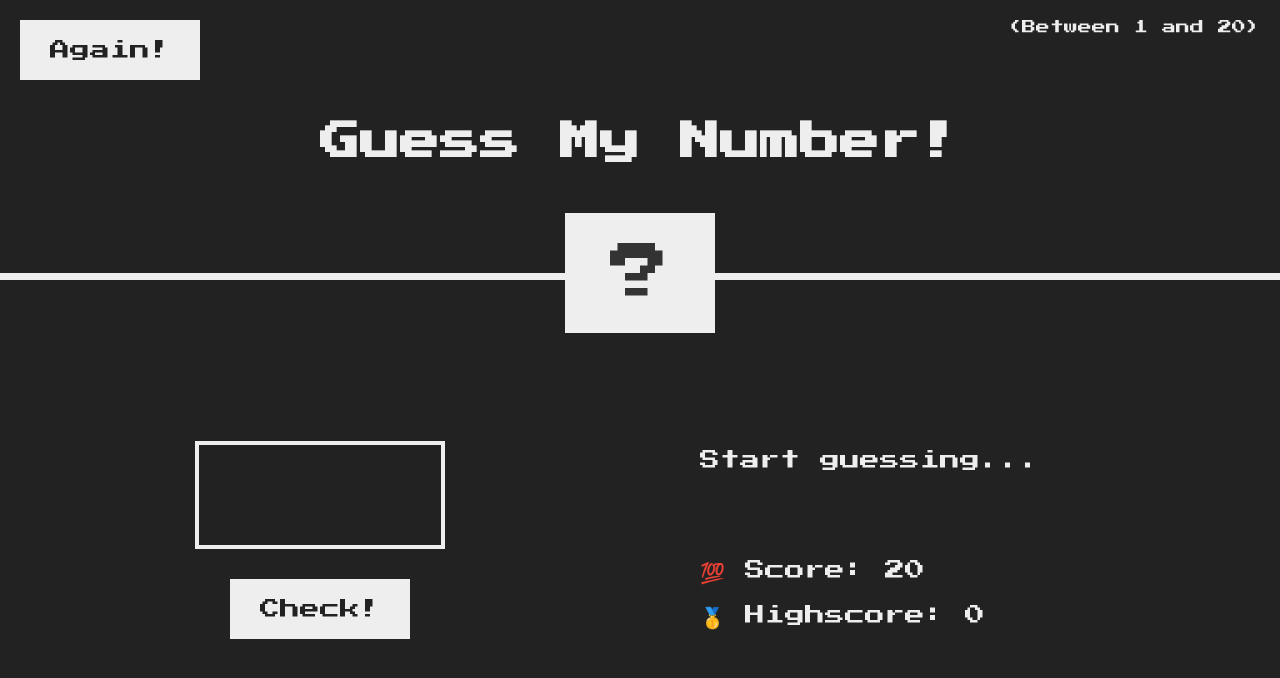
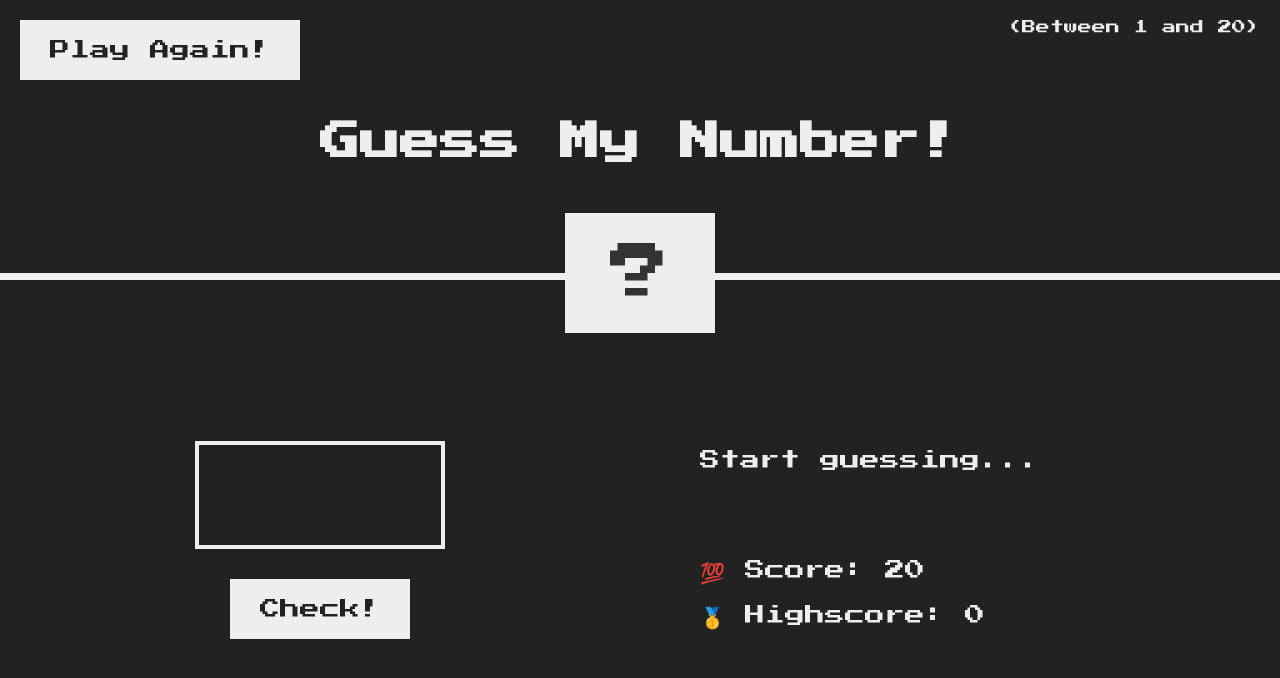
Before and after one commit to dayachettri/Guess-My-Number, a plain HTML site: page index.html in a window 1280 px wide. Drawn offline with Linux system fonts and the light colour scheme.

Commit message:
update text on .again

```diff
--- a/index.html
+++ b/index.html
@@ -1,6 +1,5 @@
 <!DOCTYPE html>
 <html lang="en">
-
   <head>
     <meta charset="UTF-8" />
     <meta name="viewport" content="width=device-width, initial-scale=1.0" />
@@ -13,7 +12,7 @@
     <header>
       <h1>Guess My Number!</h1>
       <p class="between">(Between 1 and 20)</p>
-    <button class="btn again">Again!</button>
+      <button class="btn again">Play Again!</button>
       <div class="number">?</div>
     </header>
     <main>
@@ -24,10 +23,11 @@
       <section class="right">
         <p class="message">Start guessing...</p>
         <p class="label-score">💯 Score: <span class="score">20</span></p>
-      <p class="label-highscore">🥇 Highscore: <span class="highscore">0</span></p>
+        <p class="label-highscore">
+          🥇 Highscore: <span class="highscore">0</span>
+        </p>
       </section>
     </main>
     <script src="script.js"></script>
   </body>
-
 </html>
```
Lines whose indentation alone changed are shown as unchanged.
